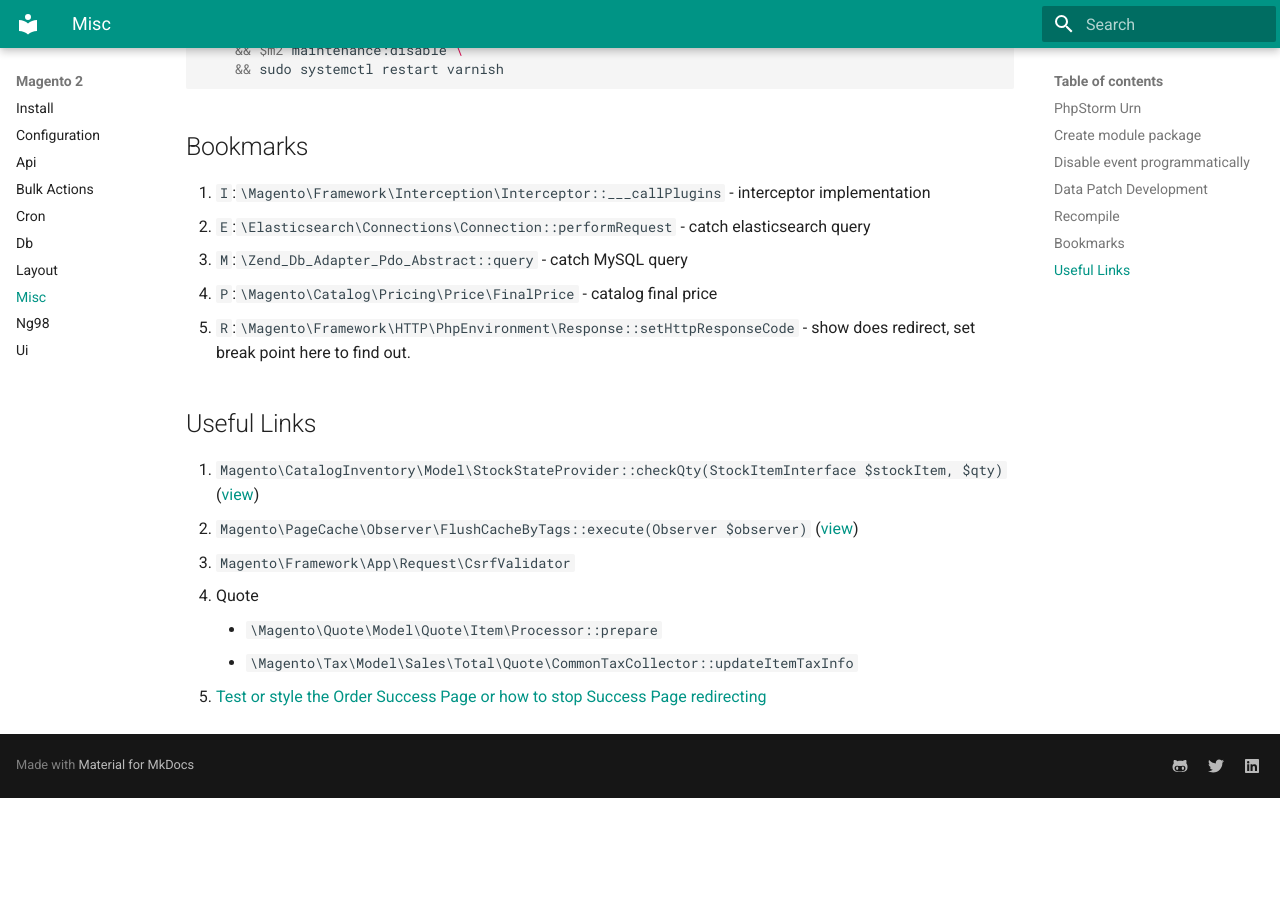
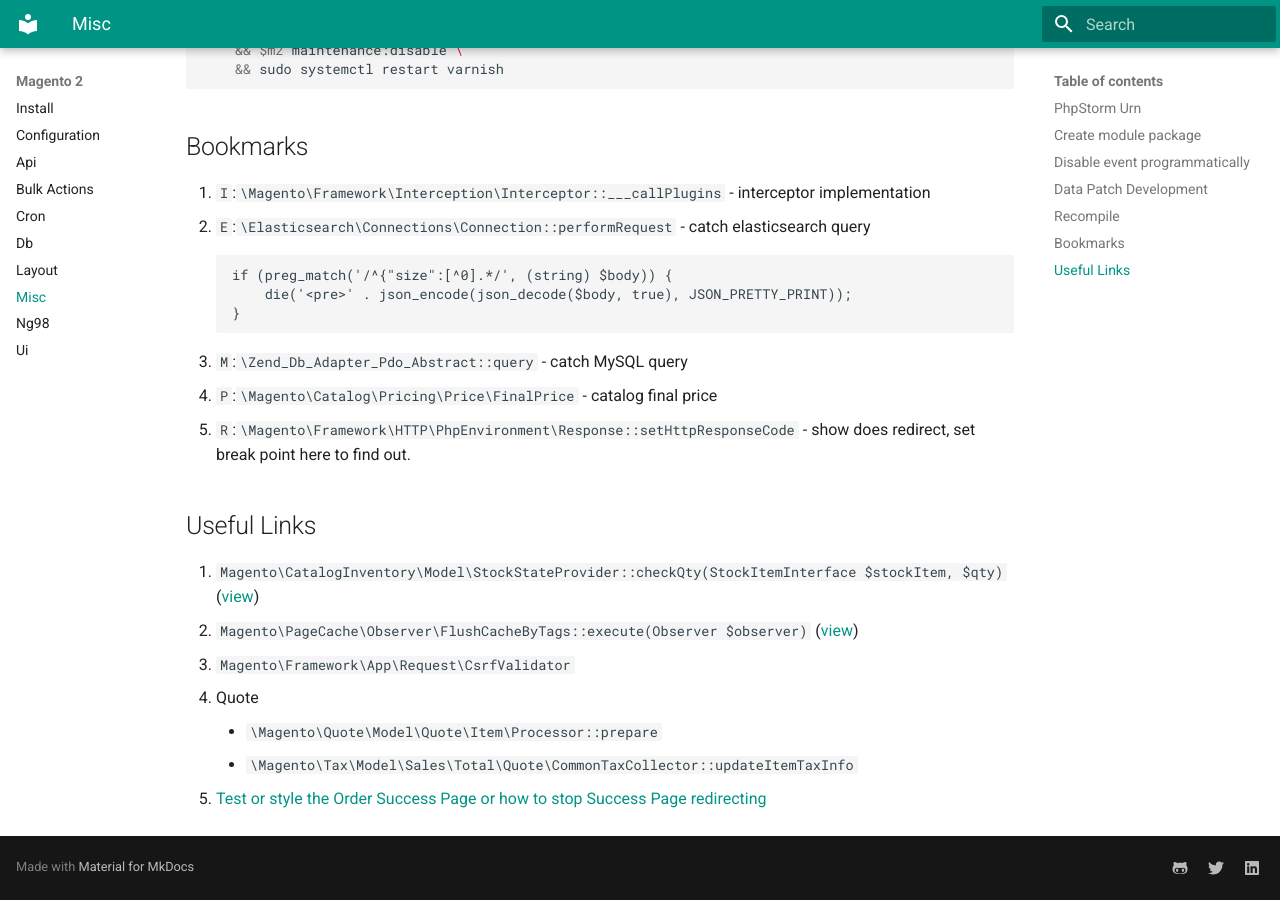
Before and after one commit to yutv/kb, an MkDocs documentation site: the page built from docs/magento-2/misc.md, in a window 1280 px wide and 900 px high, scrolled down 1723 px. Built offline with MkDocs 1.6.1 and Material for MkDocs 9.7.7, drawn with Linux system fonts in a browser that asks for light colours; before the commit the page ends 2521 px from its top, so only the background shows below that.

Commit message:
elasticwuite

````diff
--- a/docs/magento-2/misc.md
+++ b/docs/magento-2/misc.md
@@ -70,6 +70,11 @@
 
 1. `I`:`\Magento\Framework\Interception\Interceptor::___callPlugins` - interceptor implementation
 2. `E`:`\Elasticsearch\Connections\Connection::performRequest` - catch elasticsearch query
+```php
+if (preg_match('/^{"size":[^0].*/', (string) $body)) {
+    die('<pre>' . json_encode(json_decode($body, true), JSON_PRETTY_PRINT));
+}
+```
 3. `M`:`\Zend_Db_Adapter_Pdo_Abstract::query` - catch MySQL query
 4. `P`:`\Magento\Catalog\Pricing\Price\FinalPrice` - catalog final price
 5. `R`:`\Magento\Framework\HTTP\PhpEnvironment\Response::setHttpResponseCode` - show does redirect, set break point here to find out.
````
